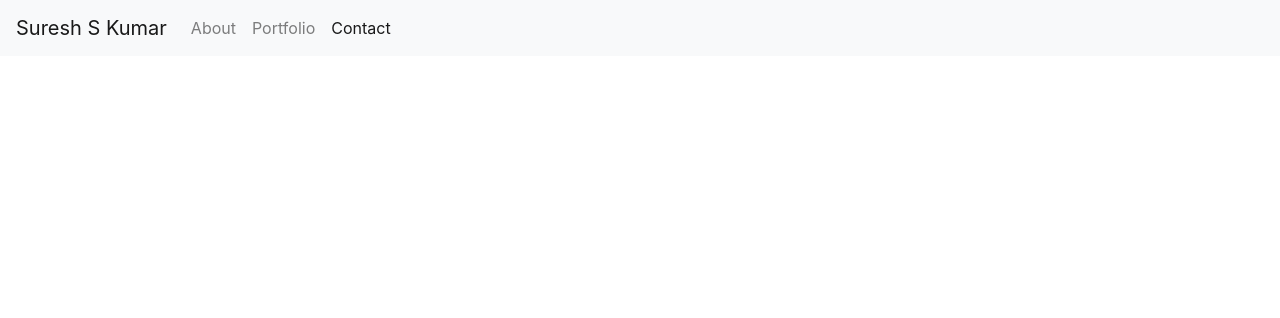
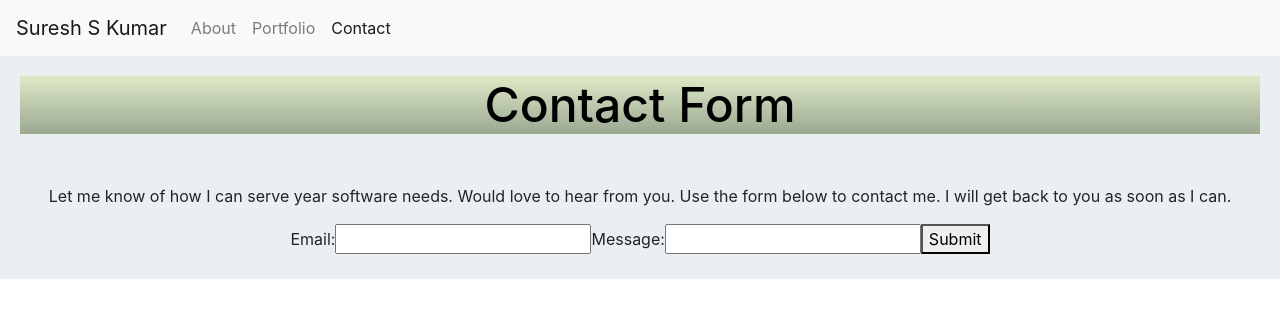
Before and after one commit to s-suresh-kumar/my-portfolio, a React (Create React App) app: page /contact in a window 1280 px wide. Shown: the top 318 px of the page. Built offline with nearby package versions, Linux system fonts and the light colour scheme.

Commit message:
add functional contact form

```diff
--- a/src/App.js
+++ b/src/App.js
@@ -3,6 +3,7 @@ import { BrowserRouter as Router, Route } from "react-router-dom";
 import Navbar from "./components/Navbar";
 import About from "./pages/About";
 import Portfolio from "./pages/Portfolio";
+import Contact from "./pages/Contact";
 
 function App() {
   return (
@@ -12,6 +13,7 @@ function App() {
         <Route exact path="/" component={About} />
         <Route exact path="/about" component={About} />
         <Route exact path="/portfolio" component={Portfolio} />
+        <Route exact path="/contact" component={Contact} />
       </div>
     </Router>
   );
--- /dev/null
+++ b/src/components/MyForm.js
@@ -0,0 +1,53 @@
+// Customize this 'myform.js' script and add it to your JS bundle.
+// Then import it with 'import MyForm from "./myform.js"'.
+// Finally, add a <MyForm/> element whereever you wish to display the form.
+
+import React from "react";
+
+export default class MyForm extends React.Component {
+  constructor(props) {
+    super(props);
+    this.submitForm = this.submitForm.bind(this);
+    this.state = {
+      status: ""
+    };
+  }
+
+  render() {
+    const { status } = this.state;
+    return (
+      <form
+        onSubmit={this.submitForm}
+        action="https://formspree.io/f/moqpvgqb"
+        method="POST"
+      >
+        {/* <!-- add your custom form HTML here --> */}
+        <label>Email:</label>
+        <input type="email" name="email" />
+        <label>Message:</label>
+        <input type="text" name="message" />
+        {status === "SUCCESS" ? <p>Thank you for sending the message!</p> : <button>Submit</button>}
+        {status === "ERROR" && <p>Ooops! There was an error.</p>}
+      </form>
+    );
+  }
+
+  submitForm(ev) {
+    ev.preventDefault();
+    const form = ev.target;
+    const data = new FormData(form);
+    const xhr = new XMLHttpRequest();
+    xhr.open(form.method, form.action);
+    xhr.setRequestHeader("Accept", "application/json");
+    xhr.onreadystatechange = () => {
+      if (xhr.readyState !== XMLHttpRequest.DONE) return;
+      if (xhr.status === 200) {
+        form.reset();
+        this.setState({ status: "SUCCESS" });
+      } else {
+        this.setState({ status: "ERROR" });
+      }
+    };
+    xhr.send(data);
+  }
+}
--- /dev/null
+++ b/src/pages/Contact.js
@@ -0,0 +1,25 @@
+import React from "react";
+import Header from "../components/Header";
+import Container from "../components/Container";
+import Row from "../components/Row";
+import Col from "../components/Col";
+import Wrapper from "../components/Wrapper";
+import Title from "../components/Title";
+import MyForm from "../components/MyForm";
+
+
+function Contact() {
+
+  return (
+    <Wrapper>
+      <Title>Contact Form</Title>
+      <p>
+        Let me know of how
+        I can serve year software needs. Would love to hear from you. Use the form below to contact me. I will get back to you as soon as I can.
+      </p>
+      <MyForm />
+    </Wrapper >
+  );
+}
+
+export default Contact;
--- a/src/pages/Portfolio.js
+++ b/src/pages/Portfolio.js
@@ -25,7 +25,7 @@ class Portfolio extends React.Component {
   render() {
     return (
       <Wrapper>
-        <Title>Some Of My Projects</Title>
+        <Title>Projects</Title>
         {
           this.state.projects.map(project => (
             <Project
```
